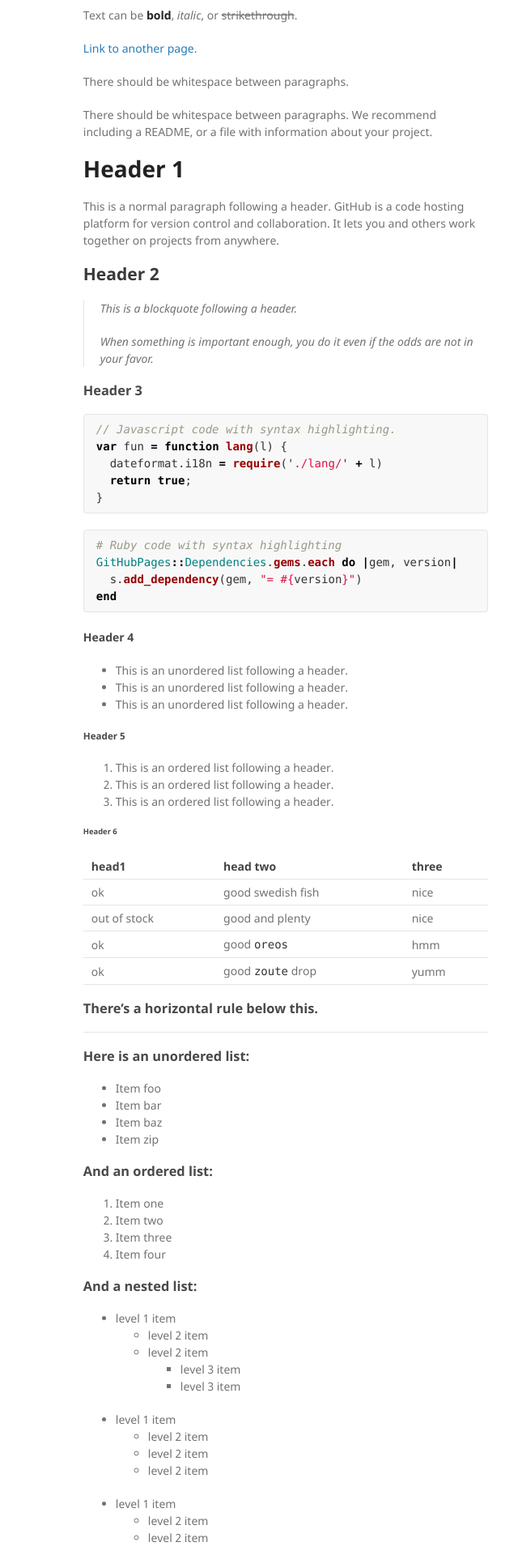
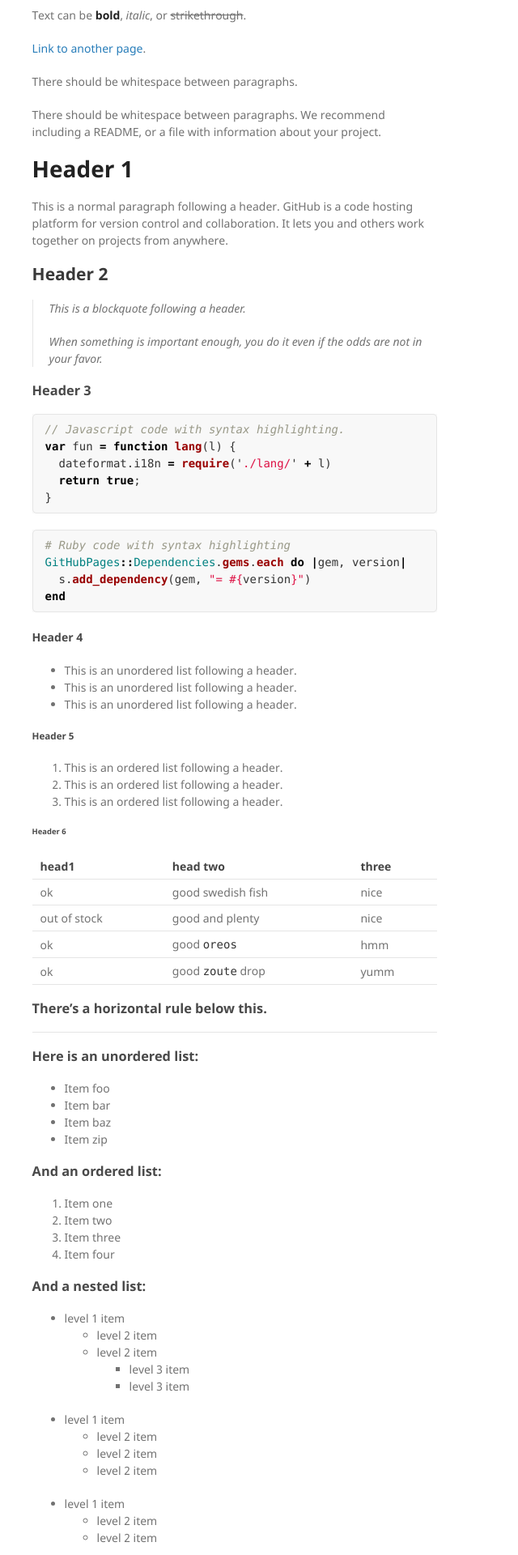
Before and after one commit to Libror/sociallinks, a Jekyll site: the page built from index.md, in a window 1280 px wide. Shown: the top 1920 px of the page at 81% size, without its empty margins (474-1114 px from the left). Built offline with Jekyll 4.4.1, drawn with Linux system fonts in a browser that asks for light colours.

Commit message:
Update jekyll-theme-minimal.scss

```diff
--- a/_sass/jekyll-theme-minimal.scss
+++ b/_sass/jekyll-theme-minimal.scss
@@ -45,7 +45,7 @@ a:hover small {
 }
 .wrapper {
   width:0px;
-  margin-left:45%;
+  margin-left:40%;
 }
 blockquote {
   border-left:1px solid #e5e5e5;
```
